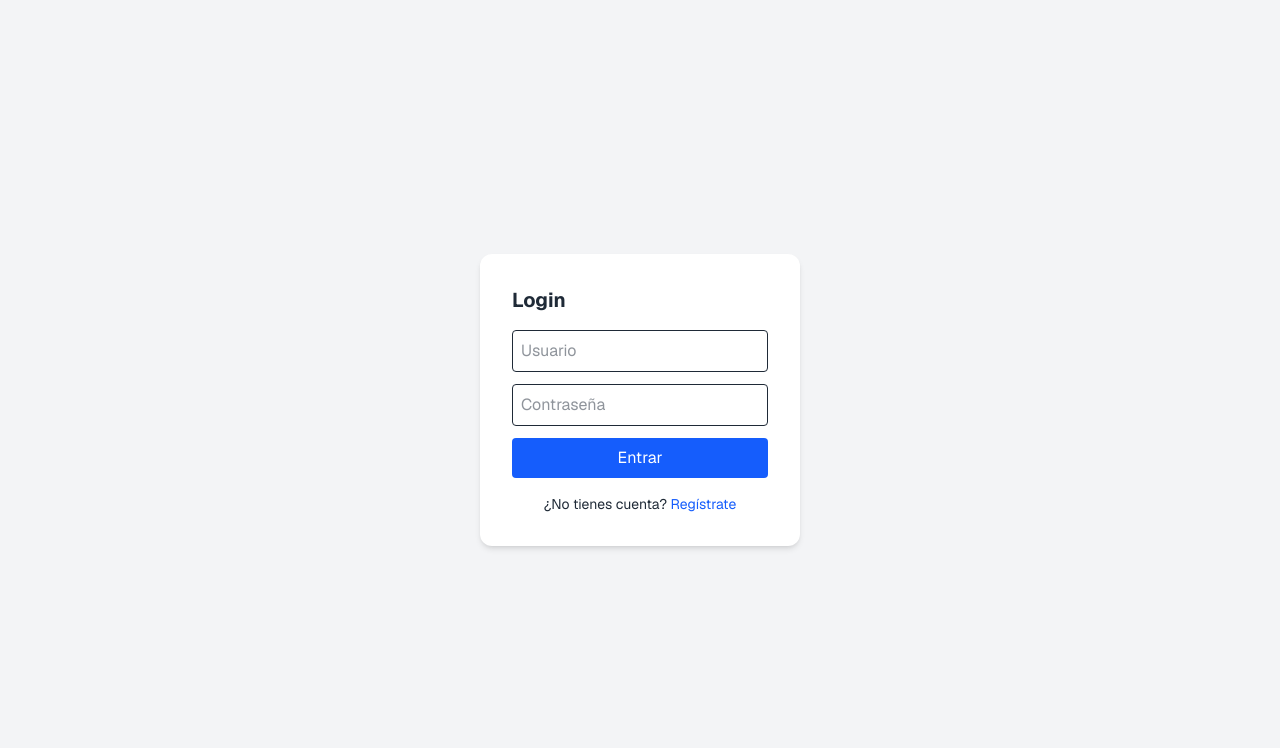
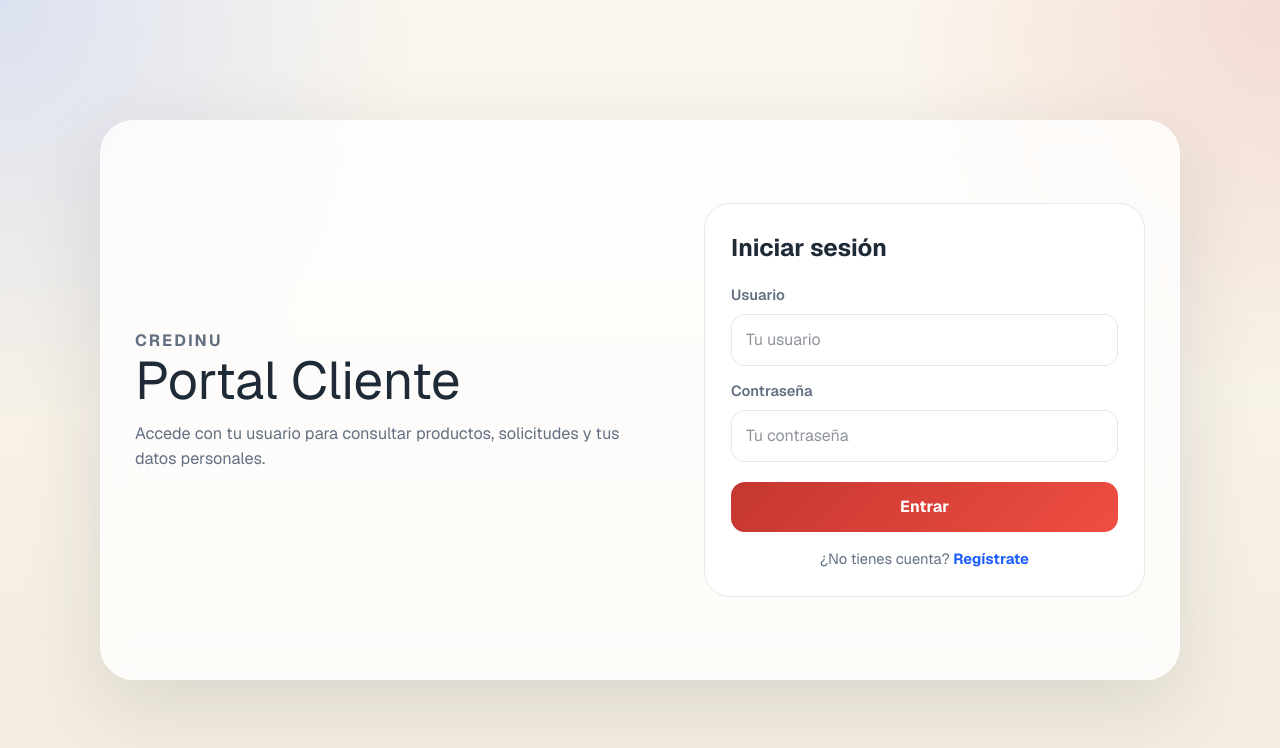
Before and after one commit to jprivera99/credinu-client, a Next.js app in the folder frontend/: page /login in a window 1280 px wide. Shown: the top 748 px of the page. Built offline with nearby package versions, Linux system fonts and the light colour scheme; no server answers.

Commit message:
Login Nuevo Frontend

```diff
--- a/frontend/app/globals.css
+++ b/frontend/app/globals.css
@@ -531,3 +531,139 @@ input {
 .user-dropdown-item.danger {
   color: #b42318;
 }
+
+/* Estilos para el login */
+.login-screen {
+  min-height: 100vh;
+  display: grid;
+  place-items: center;
+  padding: 32px;
+}
+
+.login-panel {
+  width: min(1080px, 96%);
+  min-height: 560px;
+  display: grid;
+  grid-template-columns: 1.1fr 0.9fr;
+  gap: 30px;
+  background: rgba(255, 255, 255, 0.78);
+  border: 1px solid rgba(255, 255, 255, 0.7);
+  border-radius: 34px;
+  box-shadow: var(--shadow);
+  backdrop-filter: blur(14px);
+  padding: 34px;
+}
+
+.login-copy {
+  display: flex;
+  flex-direction: column;
+  justify-content: center;
+}
+
+.login-copy h1 {
+  font-size: clamp(2.1rem, 4.8vw, 3.3rem);
+  line-height: 1.05;
+  margin: 0 0 14px;
+  color: var(--text);
+}
+
+.login-copy p {
+  color: var(--muted);
+  max-width: 46ch;
+  margin: 0;
+  font-size: 1.02rem;
+}
+
+.login-form {
+  align-self: center;
+  background: rgba(255, 255, 255, 0.92);
+  border: 1px solid var(--line);
+  border-radius: 26px;
+  padding: 26px;
+  display: flex;
+  flex-direction: column;
+  gap: 14px;
+}
+
+.login-title {
+  margin: 0 0 4px;
+  color: var(--text);
+  font-size: 1.5rem;
+  font-weight: 700;
+}
+
+.login-form label {
+  display: flex;
+  flex-direction: column;
+  gap: 8px;
+}
+
+.login-form label span {
+  color: var(--muted);
+  font-size: 0.92rem;
+  font-weight: 600;
+}
+
+.login-form input {
+  border: 1px solid var(--line);
+  border-radius: 14px;
+  padding: 13px 14px;
+  background: rgba(255, 255, 255, 0.96);
+  color: var(--text);
+  outline: none;
+  transition: border-color 0.15s ease, box-shadow 0.15s ease;
+}
+
+.login-form input:focus {
+  border-color: rgba(31, 94, 255, 0.55);
+  box-shadow: 0 0 0 3px rgba(31, 94, 255, 0.16);
+}
+
+.login-form button {
+  margin-top: 6px;
+  border: 0;
+  border-radius: 14px;
+  background: linear-gradient(135deg, var(--brand), #ef4d42);
+  color: #fff;
+  padding: 13px 16px;
+  cursor: pointer;
+  font-weight: 700;
+}
+
+.login-form button:disabled {
+  opacity: 0.65;
+  cursor: not-allowed;
+}
+
+@media (max-width: 980px) {
+  .login-panel {
+    grid-template-columns: 1fr;
+    min-height: auto;
+    padding: 24px;
+  }
+
+  .login-copy {
+    padding-top: 6px;
+  }
+
+  .login-copy h1 {
+    font-size: clamp(1.8rem, 7vw, 2.5rem);
+  }
+}
+
+/* Estilos login link registrar */
+.login-register-copy {
+  margin: 2px 0 0;
+  text-align: center;
+  color: var(--muted);
+  font-size: 0.92rem;
+}
+
+.login-register-link {
+  color: var(--accent);
+  font-weight: 700;
+}
+
+.login-register-link:hover {
+  text-decoration: underline;
+}
--- a/frontend/app/login/page.tsx
+++ b/frontend/app/login/page.tsx
@@ -3,6 +3,7 @@
 import { useState } from "react";
 import { useRouter } from "next/navigation";
 import { loginRequest } from "@/lib/api";
+import Link from "next/link";
 
 export default function LoginPage() {
     const router = useRouter();
@@ -10,65 +11,78 @@ export default function LoginPage() {
     const [usuario, setUsuario] = useState("");
     const [password, setPassword] = useState("");
     const [error, setError] = useState("");
+    const [loading, setLoading] = useState(false);
 
-    const handleLogin = async (e: any) => {
-        e.preventDefault();
+    const handleLogin = async (event: React.FormEvent<HTMLFormElement>) => {
+        event.preventDefault();
+        setError("");
+        setLoading(true);
 
         try {
             const data = await loginRequest({ usuario, password });
-
             localStorage.setItem("token", data.token);
-
-            router.push("/dashboard");
-
-        } catch (err: any) {
-            setError(err.message);
+            router.push("/dashboard/productos");
+        } catch (loginError) {
+            const message =
+                loginError instanceof Error
+                    ? loginError.message
+                    : "No fue posible iniciar sesión";
+            setError(message);
+        } finally {
+            setLoading(false);
         }
     };
 
     return (
-        <div className="flex min-h-screen items-center justify-center bg-gray-100">
+        <div className="login-screen">
+            <div className="login-panel">
+                <section className="login-copy">
+                    <p className="hero-kicker">CredinU</p>
+                    <h1>Portal Cliente</h1>
+                    <p>
+                        Accede con tu usuario para consultar productos, solicitudes y tus
+                        datos personales.
+                    </p>
+                </section>
 
-            <form
-                onSubmit={handleLogin}
-                className="bg-white p-8 rounded-xl shadow-md w-80"
-            >
-                <h2 className="text-xl font-bold mb-4">Login</h2>
+                <form className="login-form" onSubmit={handleLogin}>
+                    <h2 className="login-title">Iniciar sesión</h2>
 
-                {error && <p className="text-red-500">{error}</p>}
+                    {error ? <p className="error-copy">{error}</p> : null}
 
+                    <label>
+                        <span>Usuario</span>
                         <input
                             type="text"
-                    placeholder="Usuario"
                             value={usuario}
                             onChange={(e) => setUsuario(e.target.value)}
-                    className="w-full p-2 mb-3 border rounded"
+                            placeholder="Tu usuario"
+                            autoComplete="username"
                         />
+                    </label>
 
+                    <label>
+                        <span>Contraseña</span>
                         <input
                             type="password"
-                    placeholder="Contraseña"
                             value={password}
                             onChange={(e) => setPassword(e.target.value)}
-                    className="w-full p-2 mb-3 border rounded"
+                            placeholder="Tu contraseña"
+                            autoComplete="current-password"
                         />
+                    </label>
 
-                {/* BOTÓN */}
-                <button className="w-full bg-blue-600 text-white p-2 rounded">
-                    Entrar
+                    <button type="submit" disabled={loading}>
+                        {loading ? "Entrando..." : "Entrar"}
                     </button>
-
-                {/* REGISTER */}
-                <p className="text-center text-sm mt-4">
+                    <p className="login-register-copy">
                         ¿No tienes cuenta?{" "}
-                    <span
-                        className="text-blue-600 cursor-pointer"
-                        onClick={() => router.push("/register")}
-                    >
+                        <Link href="/register" className="login-register-link">
                             Regístrate
-                    </span>
+                        </Link>
                     </p>
                 </form>
             </div>
+        </div>
     );
 }
```
Lines whose indentation alone changed are shown as unchanged.
